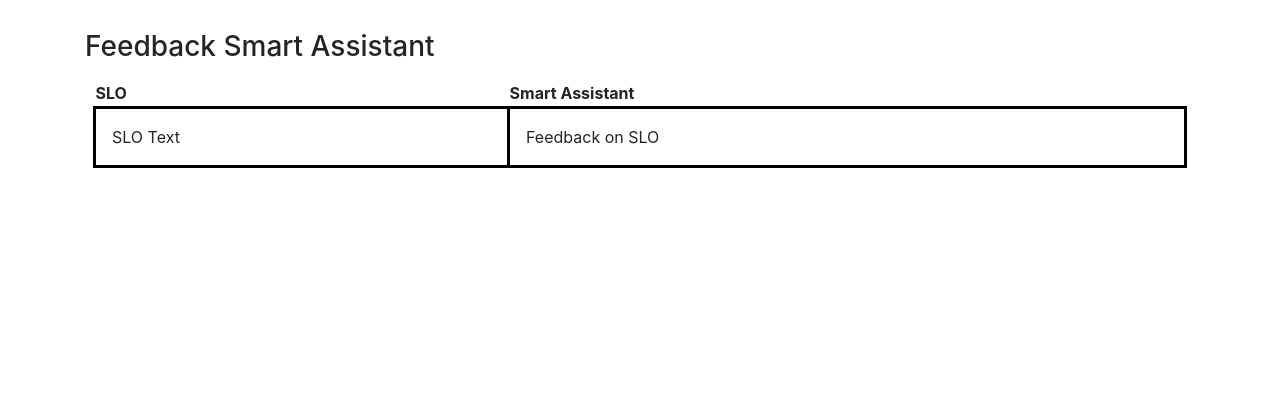
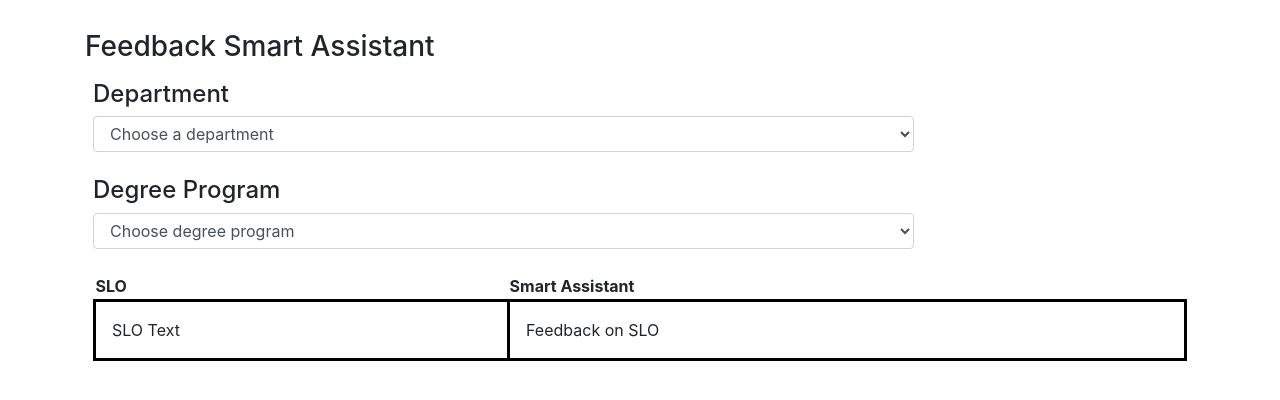
Before and after one commit to ddkeefer9/team-academia, a Django app: page /smartAssistant in a window 1280 px wide. Shown: the part 66-466 px from the top of the page. Run offline with Django 4.2, Linux system fonts and the light colour scheme; tables that the repository leaves empty hold one stand-in row (values such as "Sample post"); some libraries are stand-ins or nearby versions.

Commit message:
Dropdowns for Smart Assistant View

```diff
--- a/main/templates/smart_assistant/smart_assistant.html
+++ b/main/templates/smart_assistant/smart_assistant.html
@@ -11,6 +11,33 @@
 
     <h3>Feedback Smart Assistant</h3>
     <div class="p-2">
+        <h4>Department</h4>
+        <select name="department" class="form-control col-9" title="" required id="id_department">
+          {% if start_department %}
+            <option value="{{ start_department.pk }}" selected hidden>{{ start_department.name }}</option>
+          {% else %}
+            <option value="" selected disabled hidden>Choose a department</option>
+          {% endif %}
+          {% for departments in showDepartments %}
+            <option value="{{ departments.pk }}" >{{ departments.name }}</option>
+          {% endfor %}
+        </select>
+
+        <br>
+        <h4>Degree Program</h4>
+        <select name="degree-program" class="form-control col-9" title="" required id="id_degree-program">
+          {% if start_degree_program %}
+            <option value="{{ start_degree_program.name }}" selected hidden>{{ start_degree_program }}</option>
+          {% else %}
+            <option value="" selected >Choose degree program</option>
+          {% endif %}
+          <option value="All Programs">All Programs</option>
+          {% for degreePrograms in showDegrees %}
+            <option value="" >{{ degreePrograms.name }}</option>
+          {% endfor %}
+        </select>
+
+        <br>
         <table style="width:100%">
 
             <tr>
--- a/main/views/smart_view.py
+++ b/main/views/smart_view.py
@@ -13,7 +13,28 @@ class SmartAssistantPage():
     Smart Assistant View
     """
     def display_smartAssistant(request):
+        departments = MakereportsDepartment.objects.all()
+        degreePrograms = MakereportsDegreeprogram.objects.all()
+
+        if request.method == "POST" and "department" in request.POST and "degree-program" in request.POST:
+            start_department = MakereportsDepartment.objects.filter(id=int(request.POST['department']))[0]
+            start_degree_program = MakereportsDegreeprogram.objects.filter(name=request.POST['degree-program'])[0]
             return render(
-                    request,
-                    'smart_assistant/smart_assistant.html',
+                request,
+                'smart_assistant/smart_assistant.html',
+                {
+                        'showDepartments':departments,
+                        'showDegrees':degreePrograms,
+                        'start_department': start_department,
+                        'start_degree_program': start_degree_program
+                }
             )
+
+        return render(
+        request,
+        'smart_assistant/smart_assistant.html',
+			{
+				'showDepartments':departments,
+				'showDegrees':degreePrograms,
+			}
+        )
```
Also changed, not shown: main/templates/table_home_page.html (added, +34 -0 lines).
